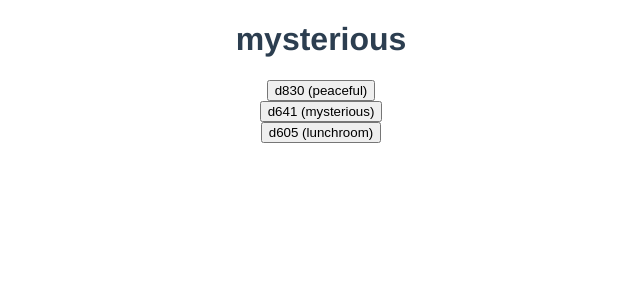
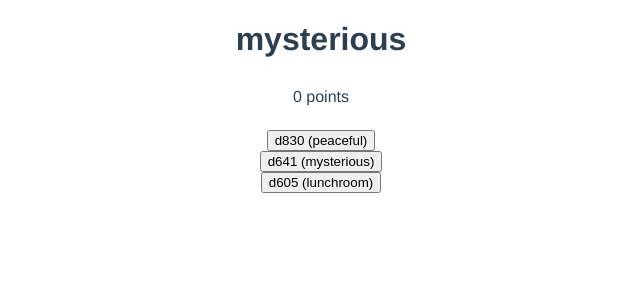
Before and after one commit to charlzzdev/vocab, a Vue app: page / in a window 1280 px wide. Shown: the top 300 px of the page, without its empty margins (319-959 px from the left). Built offline with nearby package versions, Linux system fonts and the light colour scheme.

Commit message:
add points

```diff
--- a/src/components/Game.vue
+++ b/src/components/Game.vue
@@ -1,6 +1,10 @@
 <template>
   <div>
     <h1>{{ currentWord }}</h1>
+    <p ref="points" class="points">
+      {{ points }} <span v-if="points === 1">point</span>
+      <span v-else>points</span>
+    </p>
     <div v-for="{ word, definition } in dictionary" v-bind:key="word">
       <button v-on:click="guess">{{ definition }} ({{word}})</button>
     </div>
@@ -15,7 +19,8 @@ export default {
   data: () => {
     return {
       currentWord: '',
-      dictionary: []
+      dictionary: [],
+      points: 0
     };
   },
   methods: {
@@ -42,7 +47,11 @@ export default {
       const definition = e.target.innerText.split(" ")[0];
       this.dictionary.forEach(d => {
         if(d.word === this.currentWord && d.definition === definition){
-          console.log('correct');
+          this.points++;
+          this.$refs.points.style.background = '#14f396';
+          setTimeout(() => {
+            this.$refs.points.style.background = 'initial';
+          }, 300);
         }
       });
 
@@ -57,5 +66,11 @@ export default {
 
 <!-- Add "scoped" attribute to limit CSS to this component only -->
 <style scoped>
-
+.points{
+  padding: 0.5rem;
+  width: fit-content;
+  margin: 1rem auto;
+  border-radius: 6px;
+  transition: background 300ms;
+}
 </style>
```
